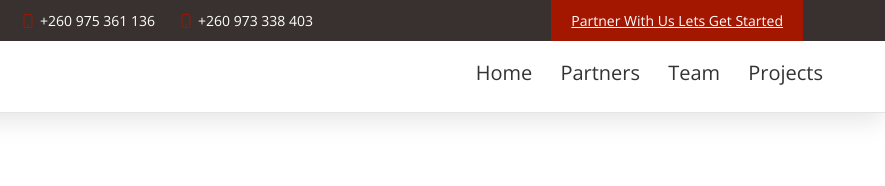
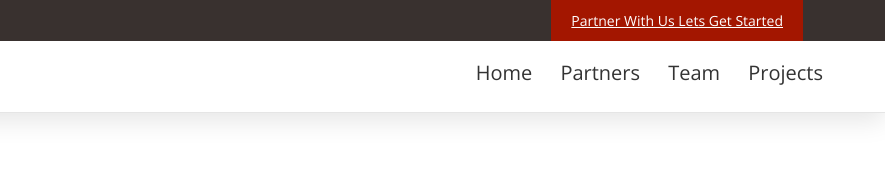
Before and after one commit to FestuMiles/testing, a plain HTML site: page index.html in a window 1280 px wide. Shown: the top 186 px of the page, 395-1280 px from the left. Drawn offline with nearby package versions, Linux system fonts and the light colour scheme.

Commit message:
Update index.html

```diff
--- a/index.html
+++ b/index.html
@@ -29,8 +29,8 @@
         <div class="container d-flex justify-content-center justify-content-md-between">
           <div class="contact-info d-flex align-items-center">
             <i class="bi bi-envelope d-flex align-items-center"><a href="mailto:geniuseducationzambia@6pointsgenius.com">geniuseducationzambia@6pointsgenius.com</a></i>
-            <i class="bi bi-phone d-flex align-items-center ms-4"><span>+260 975 361 136</span></i>
-            <i class="bi bi-phone d-flex align-items-center ms-4"><span>+260 973 338 403</span></i>
+<!--             <i class="bi bi-phone d-flex align-items-center ms-4"><span>+260 975 361 136</span></i>
+            <i class="bi bi-phone d-flex align-items-center ms-4"><span>+260 973 338 403</span></i> -->
           </div>
           <div class="cta d-none d-md-flex align-items-center">
 
```
